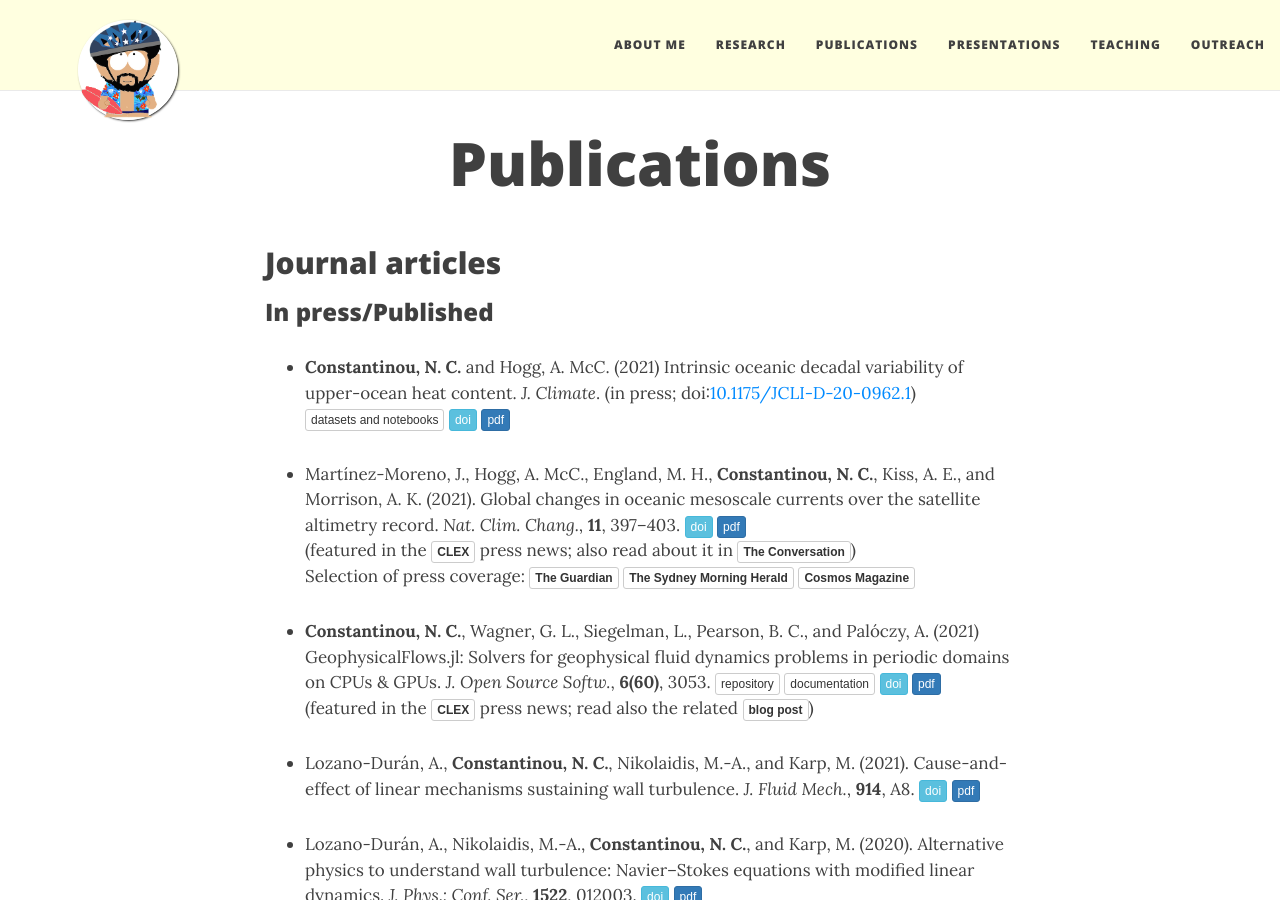
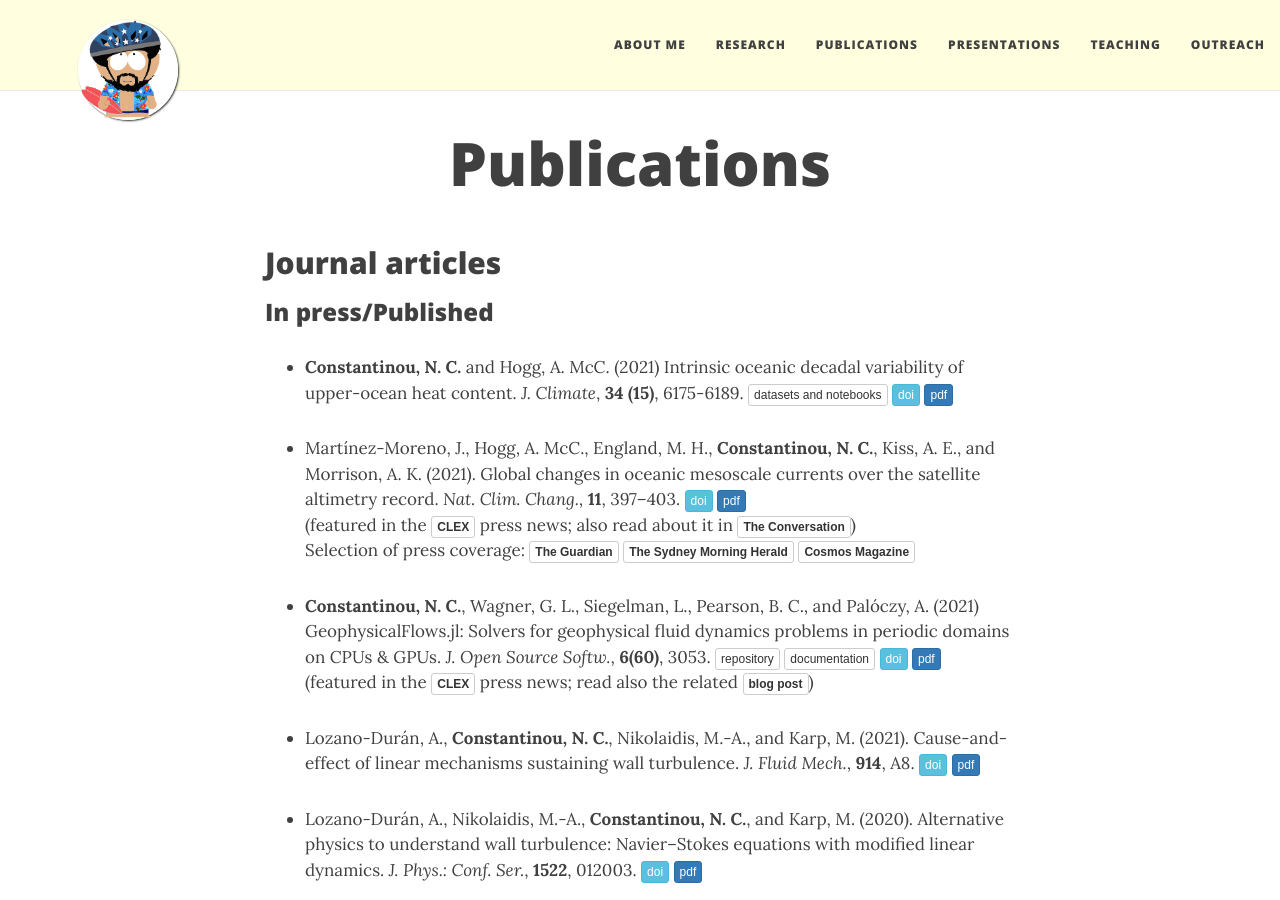
Before and after one commit to navidcy/navidcy.github.io, a Jekyll site: the page built from publications.md, in a window 1280 px wide and 900 px high. Built offline with Jekyll 4.4.1, drawn with Linux system fonts in a browser that asks for light colours; nearby versions of some CDN libraries; comment, search, counter and statistics services are not loaded.

Commit message:
published version of JClimate

```diff
--- a/publications.md
+++ b/publications.md
@@ -21,7 +21,7 @@
 
 ### In press/Published
 
-- **Constantinou, N. C.** and  Hogg, A. McC. (2021) Intrinsic oceanic decadal variability of upper-ocean heat content. _J. Climate_. (in press; doi:[10.1175/JCLI-D-20-0962.1][intrinsic-ocean-var-doi]{:target="_blank"}) [<span class="btn btn-default btn-xs{{end}}" style="font-family:sans-serif;">datasets and notebooks</span>][JClimateUOHC-repo]{:target="_blank"} [<span class="btn btn-info btn-xs{{end}}" style="font-family:sans-serif;">doi</span>][intrinsic-ocean-var-doi]{:target="_blank"} [<span class="btn btn-primary btn-xs{{end}}" style="font-family:sans-serif;">pdf</span>][intrinsic-ocean-var] <span align="right" class='altmetric-embed' data-badge-type="2" data-condensed="true" data-hide-less-than="2" data-doi="10.1175/JCLI-D-20-0962.1"></span> <br/>
+- **Constantinou, N. C.** and  Hogg, A. McC. (2021) Intrinsic oceanic decadal variability of upper-ocean heat content. _J. Climate_, **34 (15)**, 6175-6189. [<span class="btn btn-default btn-xs{{end}}" style="font-family:sans-serif;">datasets and notebooks</span>][JClimateUOHC-repo]{:target="_blank"} [<span class="btn btn-info btn-xs{{end}}" style="font-family:sans-serif;">doi</span>][intrinsic-ocean-var-doi]{:target="_blank"} [<span class="btn btn-primary btn-xs{{end}}" style="font-family:sans-serif;">pdf</span>][intrinsic-ocean-var] <span align="right" class='altmetric-embed' data-badge-type="2" data-condensed="true" data-hide-less-than="2" data-doi="10.1175/JCLI-D-20-0962.1"></span> <br/>
 
 
 - Martínez-Moreno, J., Hogg, A. McC., England, M. H., **Constantinou, N. C.**, Kiss, A. E., and Morrison, A. K. (2021). Global changes in oceanic mesoscale currents over the satellite altimetry record. _Nat. Clim. Chang._, **11**, 397–403. [<span class="btn btn-info btn-xs{{end}}" style="font-family:sans-serif;">doi</span>][global-eke-trends-doi]{:target="_blank"} [<span class="btn btn-primary btn-xs{{end}}" style="font-family:sans-serif;">pdf</span>][global-eke-trends] <span align="right" class='altmetric-embed' data-badge-type="2" data-condensed="true" data-hide-less-than="2" data-doi="10.1038/s41558-021-01006-9"></span> <br/>
```
